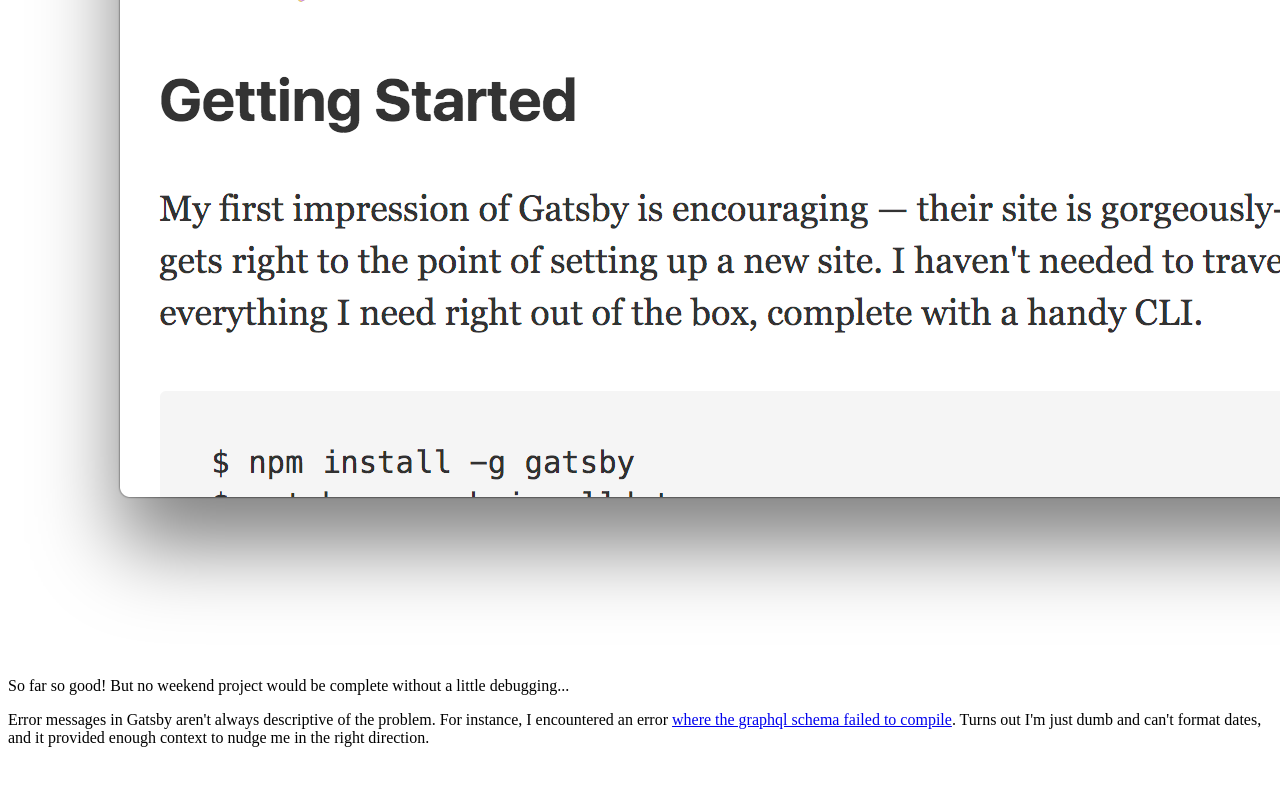
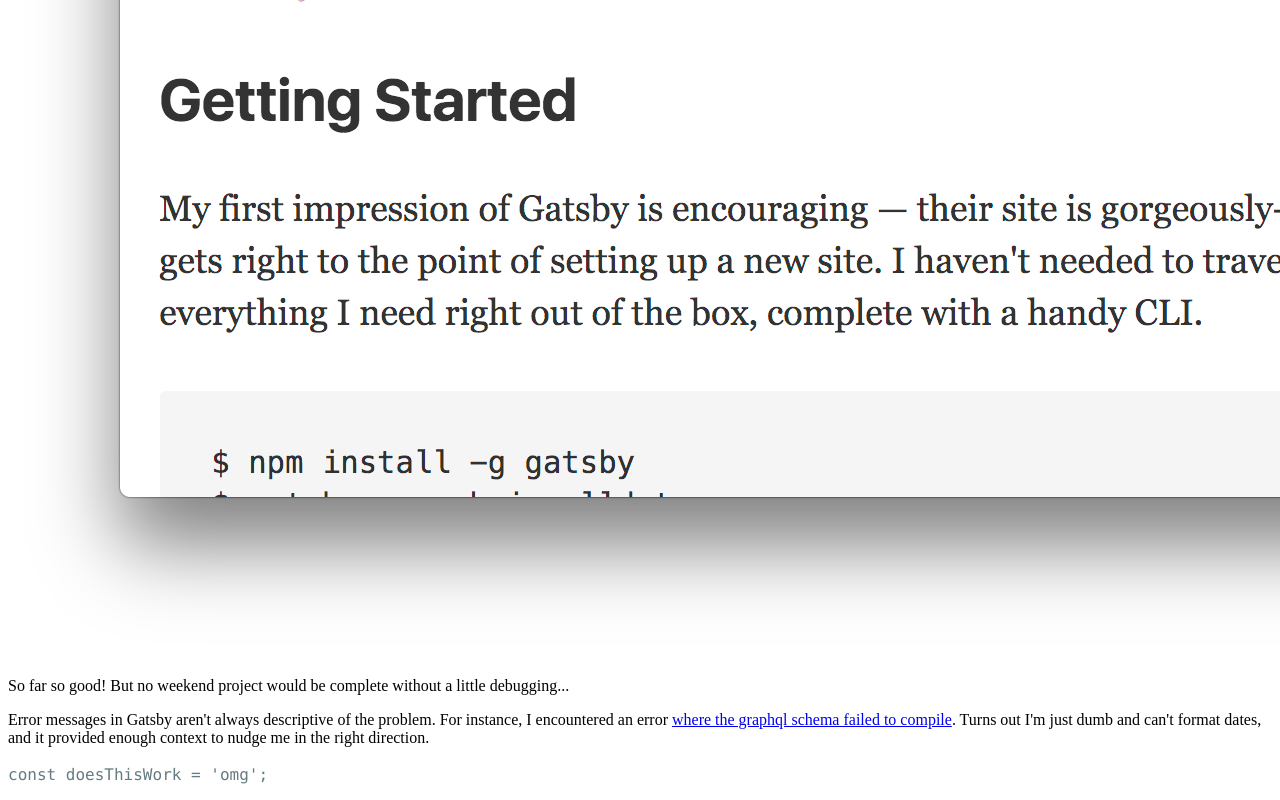
Before and after one commit to chrisvoll/chrisvolldotcom, a Gatsby site: page /yo-world in a window 1280 px wide. Shown: the part 3585-4385 px from the top of the page. Before the commit the page ends 4348 px from the top, so only its background shows below. Built offline with nearby package versions, Linux system fonts and the light colour scheme; Gatsby itself is replaced by a stand-in of ours; some packages are replaced by stand-ins of ours; code samples lack their colours.

Commit message:
oh we have syntax highlighting now

````diff
--- a/src/pages/08-19-2017-build-with-gatsby/index.md
+++ b/src/pages/08-19-2017-build-with-gatsby/index.md
@@ -58,3 +58,7 @@ It works!
 So far so good! But no weekend project would be complete without a little debugging...
 
 Error messages in Gatsby aren't always descriptive of the problem. For instance, I encountered an error [where the graphql schema failed to compile](https://github.com/gatsbyjs/gatsby/issues/1567). Turns out I'm just dumb and can't format dates, and it provided enough context to nudge me in the right direction.
+
+```javascript
+const doesThisWork = 'omg';
+```
--- a/src/templates/blog-post.js
+++ b/src/templates/blog-post.js
@@ -1,5 +1,7 @@
 import React from 'react';
 import Helmet from 'react-helmet';
+
+import 'prismjs/themes/prism-solarizedlight.css';
 
 export default function Template({
   data // omg the tutorial mentions graphql get excited
````
